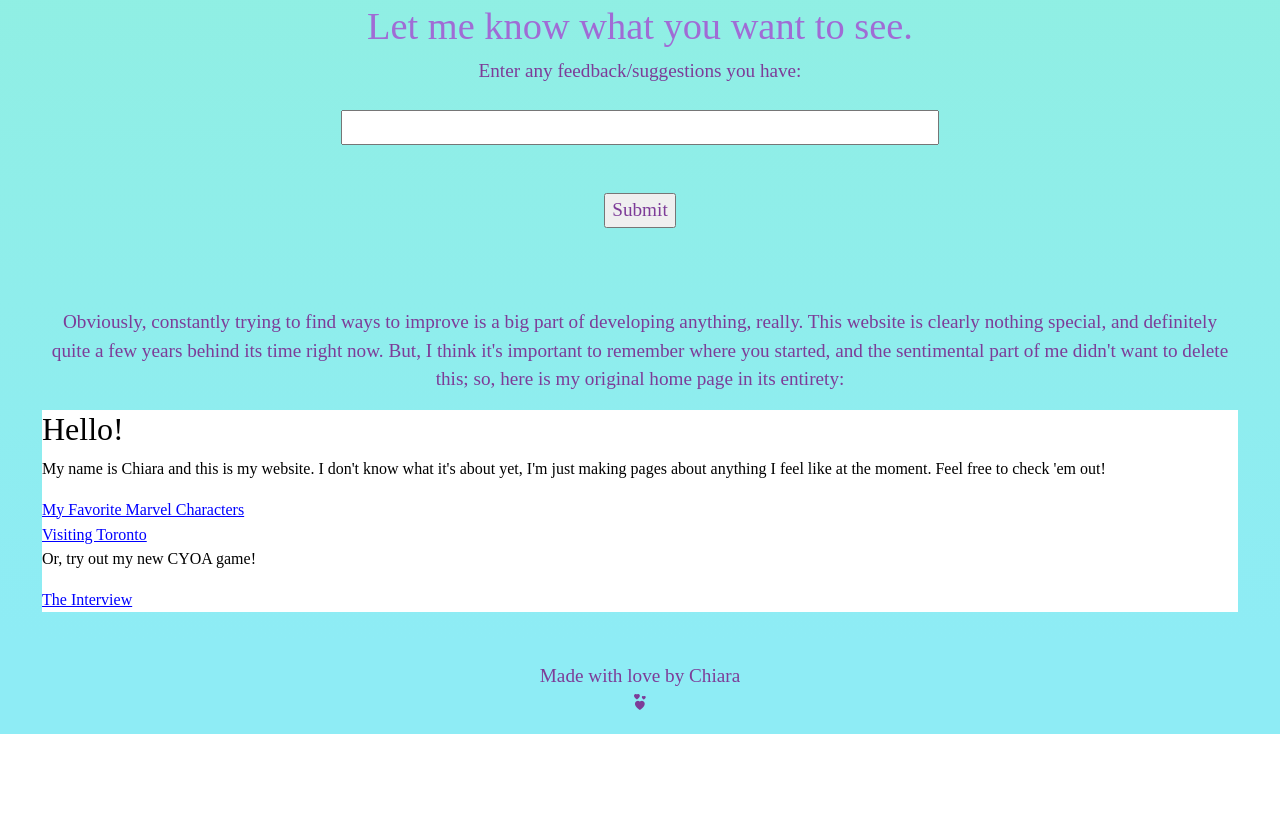
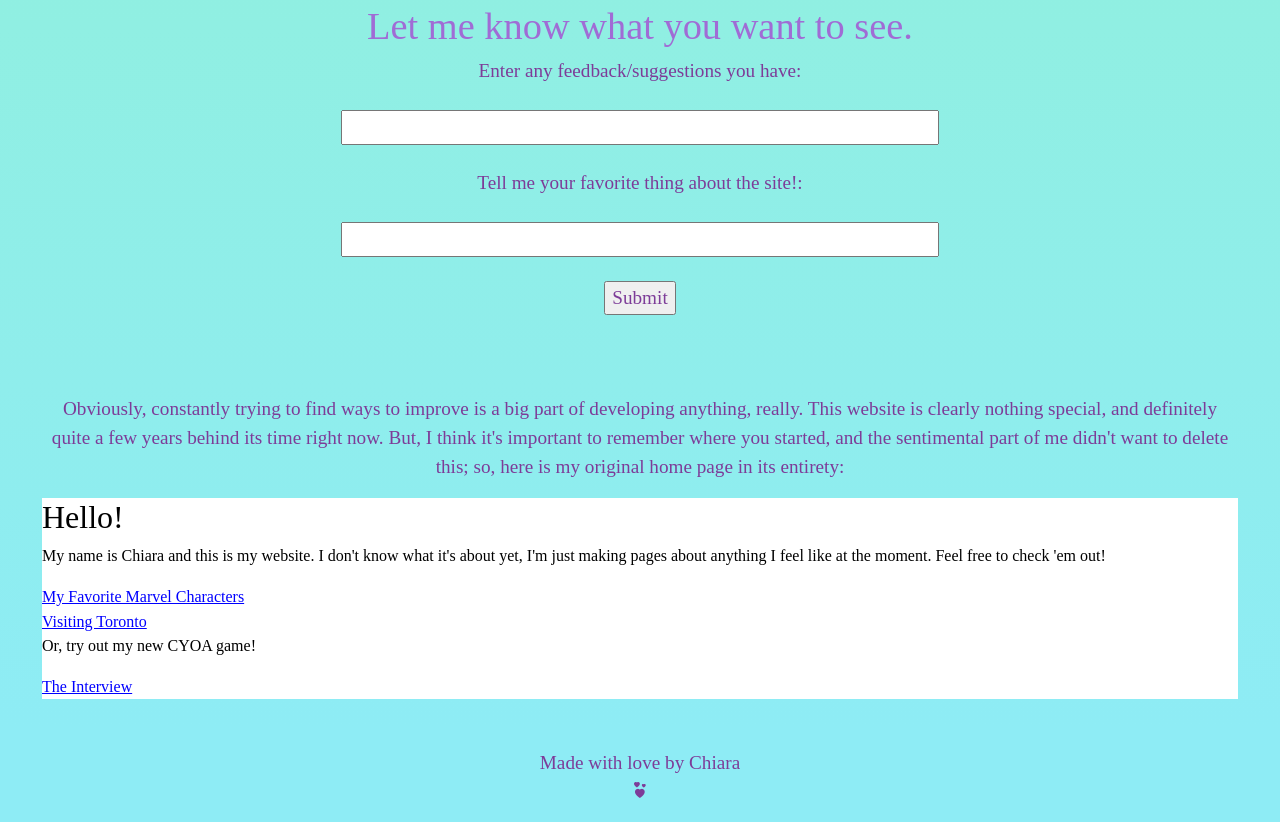
Before and after one commit to yochi-codes/chiarayaps, a plain HTML site: page index.html in a window 1280 px wide. Shown: the part 3365-4187 px from the top of the page. Before the commit the page ends 4099 px from the top, so only its background shows below. Drawn offline with nearby package versions, Linux system fonts and the light colour scheme; a web font is replaced by a local one.

Commit message:
version 2.0.i lk forgot how i'm counting

```diff
--- a/index.html
+++ b/index.html
@@ -232,6 +232,9 @@
                 <br>
                 <input class = "w-50" type = "text" id = "feedback" name = "feedback">
                 <br>
+                <label for = "favorite">Tell me your favorite thing about the site!:</label>
+                <br>
+                <input class = "w-50" type = "text" id = "favorite" name = "favorite">
                 <br>
                 <input type = "submit" id = "submitbutton">
             </form>
```
